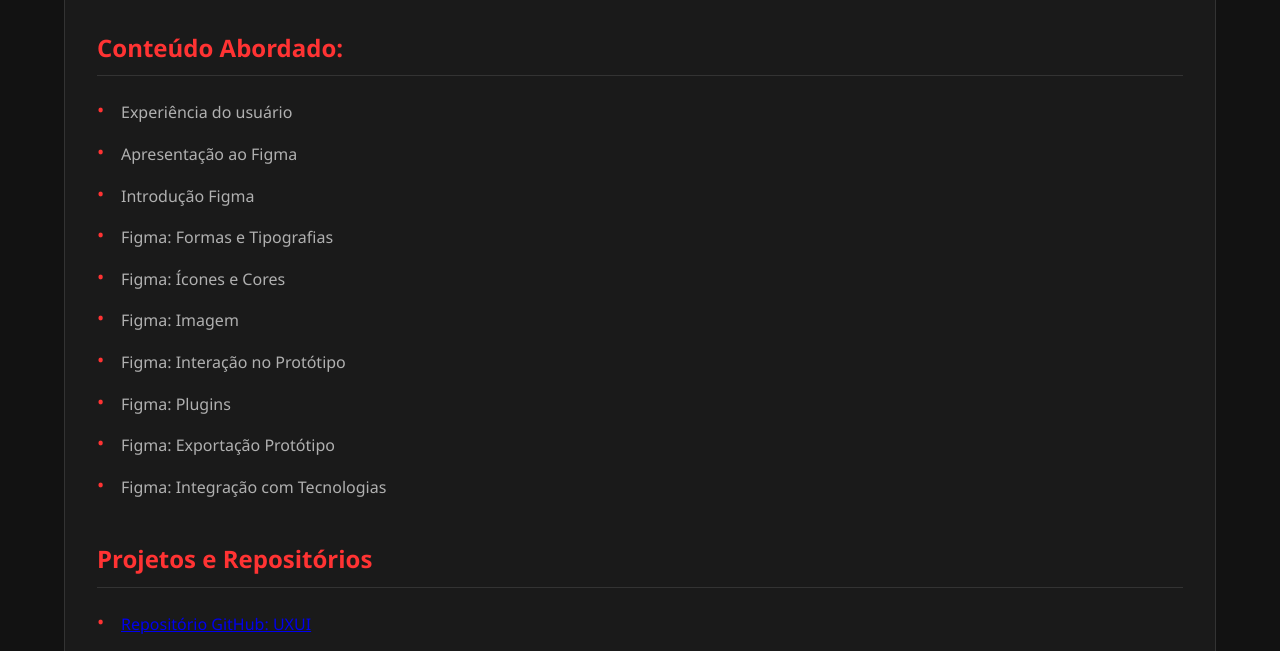
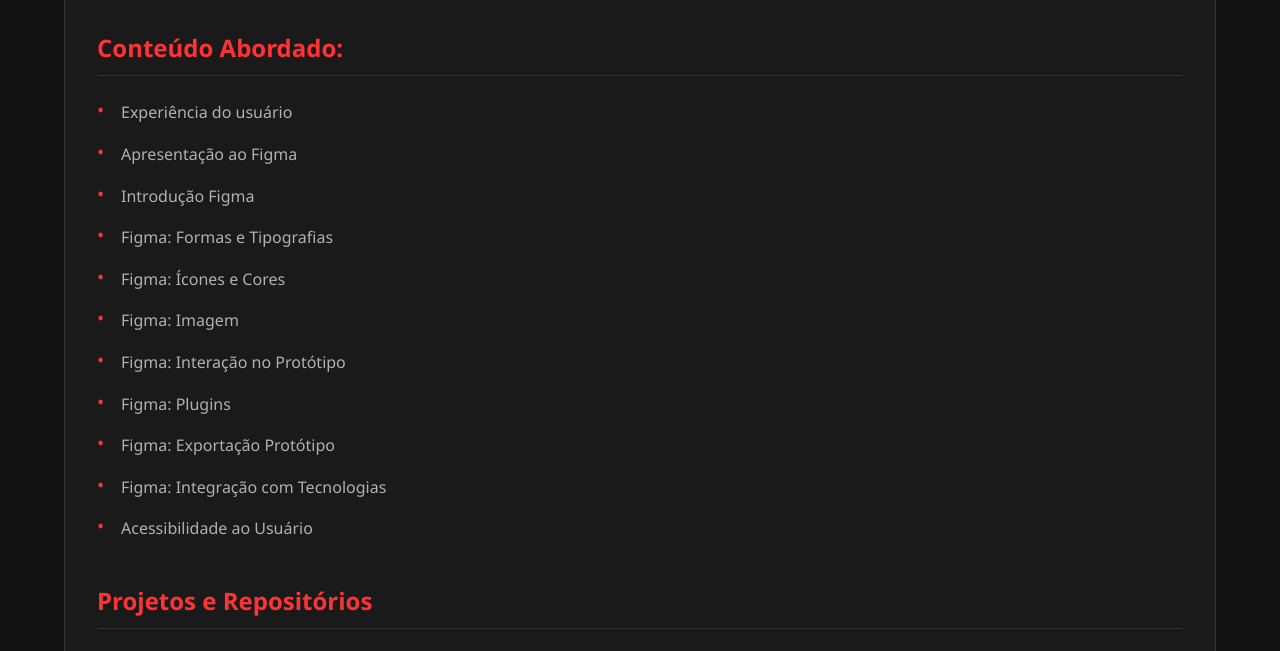
Before and after one commit to wendzera/meuportfolio, a plain HTML site: page materias/humano-computador.html in a window 1280 px wide. Shown: the part 291-942 px from the top of the page. Drawn offline with Linux system fonts and the light colour scheme.

Commit message:
update: novo conteúdo de interação HC adicionado

```diff
--- a/materias/humano-computador.html
+++ b/materias/humano-computador.html
@@ -40,6 +40,7 @@
                 <li>Figma: Plugins</li>
                 <li>Figma: Exportação Protótipo</li>
                 <li>Figma: Integração com Tecnologias</li>
+                <li>Acessibilidade ao Usuário</li>
             </ul>
 
             <h2 class="project-links-heading">Projetos e Repositórios</h2>
```
